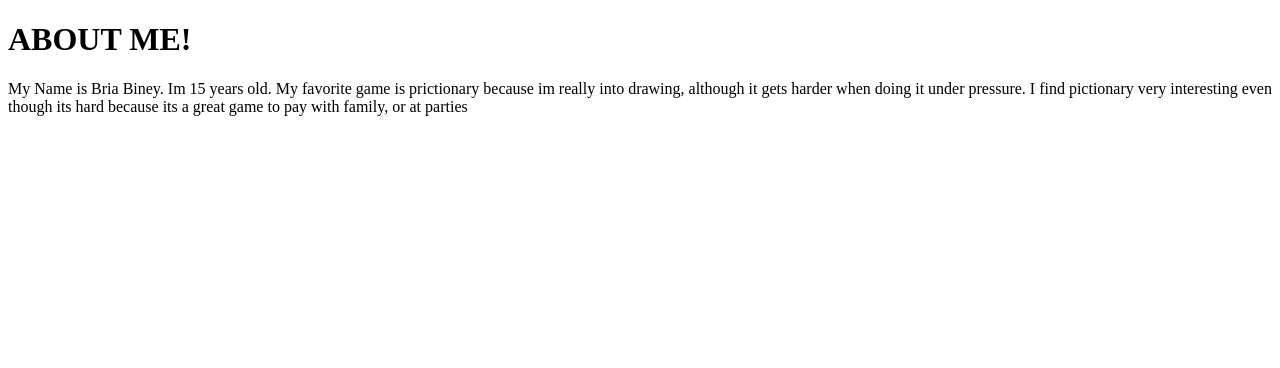
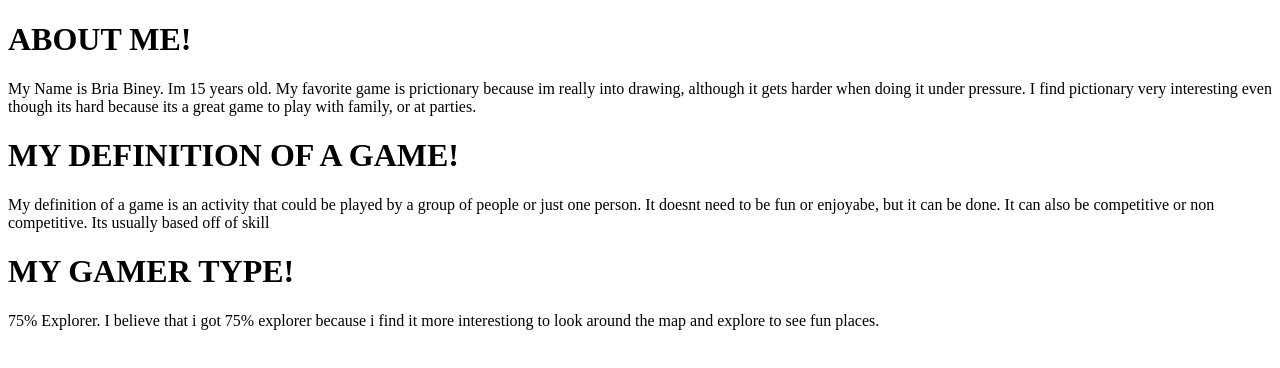
Before and after one commit to briabiney/Game, a plain HTML site: page about.html in a window 1280 px wide. Drawn offline with Linux system fonts and the light colour scheme.

Commit message:
Update about.html

```diff
--- a/about.html
+++ b/about.html
@@ -13,8 +13,15 @@
     <h1>ABOUT ME!</h1>
     <p>
       My Name is Bria Biney. Im 15 years old. My favorite game is prictionary because im really into drawing, although it gets harder when doing it under pressure.
-      I find pictionary very interesting even though its hard because its a great game to pay with family, or at parties
+      I find pictionary very interesting even though its hard because its a great game to play with family, or at parties.
     </p>
-
+    <h1> MY DEFINITION OF A GAME!</h1>
+    <p>
+      My definition of a game is an activity that could be played by a group of people or just one person. It doesnt need to be fun or enjoyabe, but it can be done.
+      It can also be competitive or non competitive. Its usually based off of skill
+    </p>
+    <h1>MY GAMER TYPE!</h1>
+    <p>
+      75% Explorer. I believe that i got 75% explorer because i find it more interestiong to look around the map and explore to see fun places.
   </body>
 </html>
```
